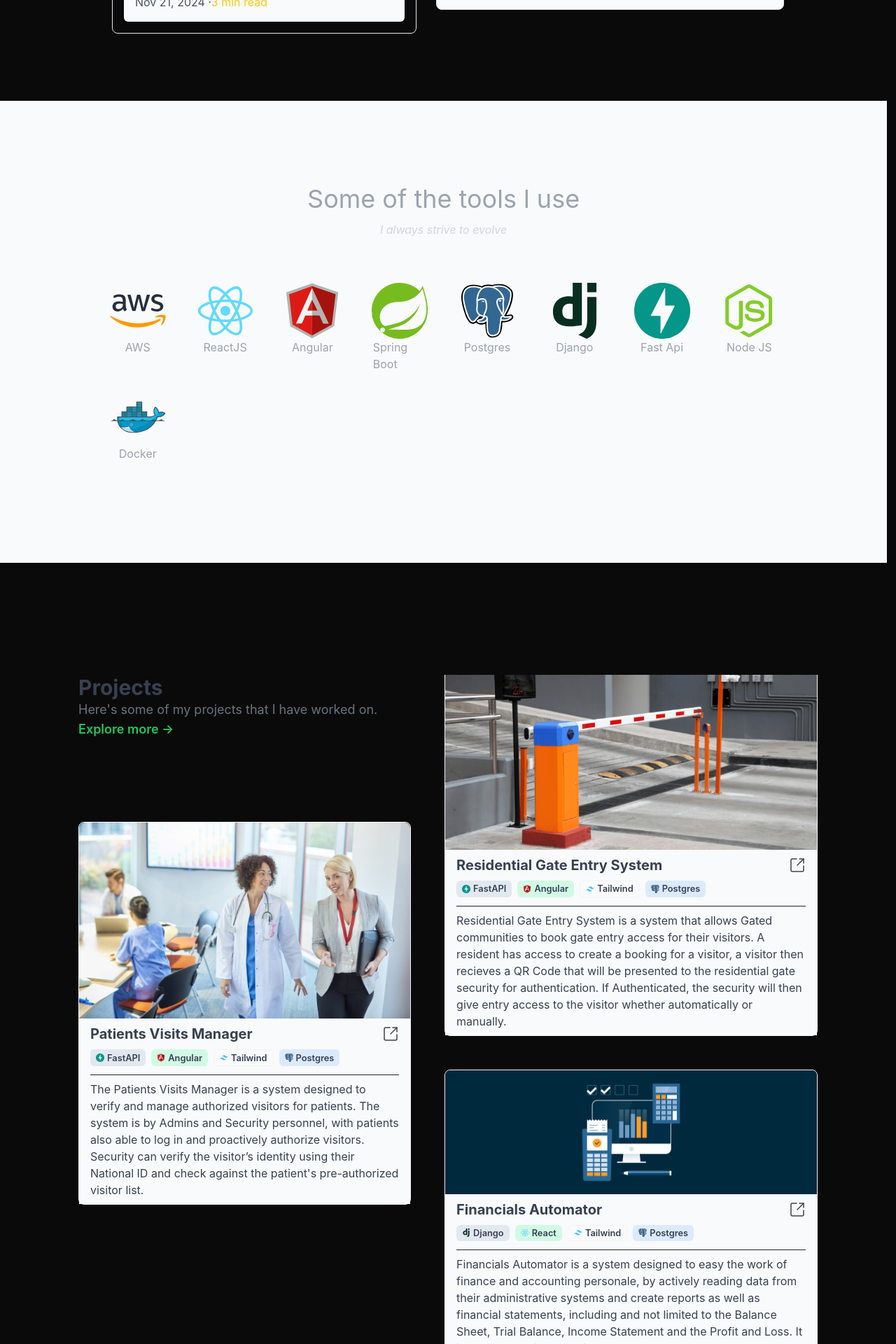
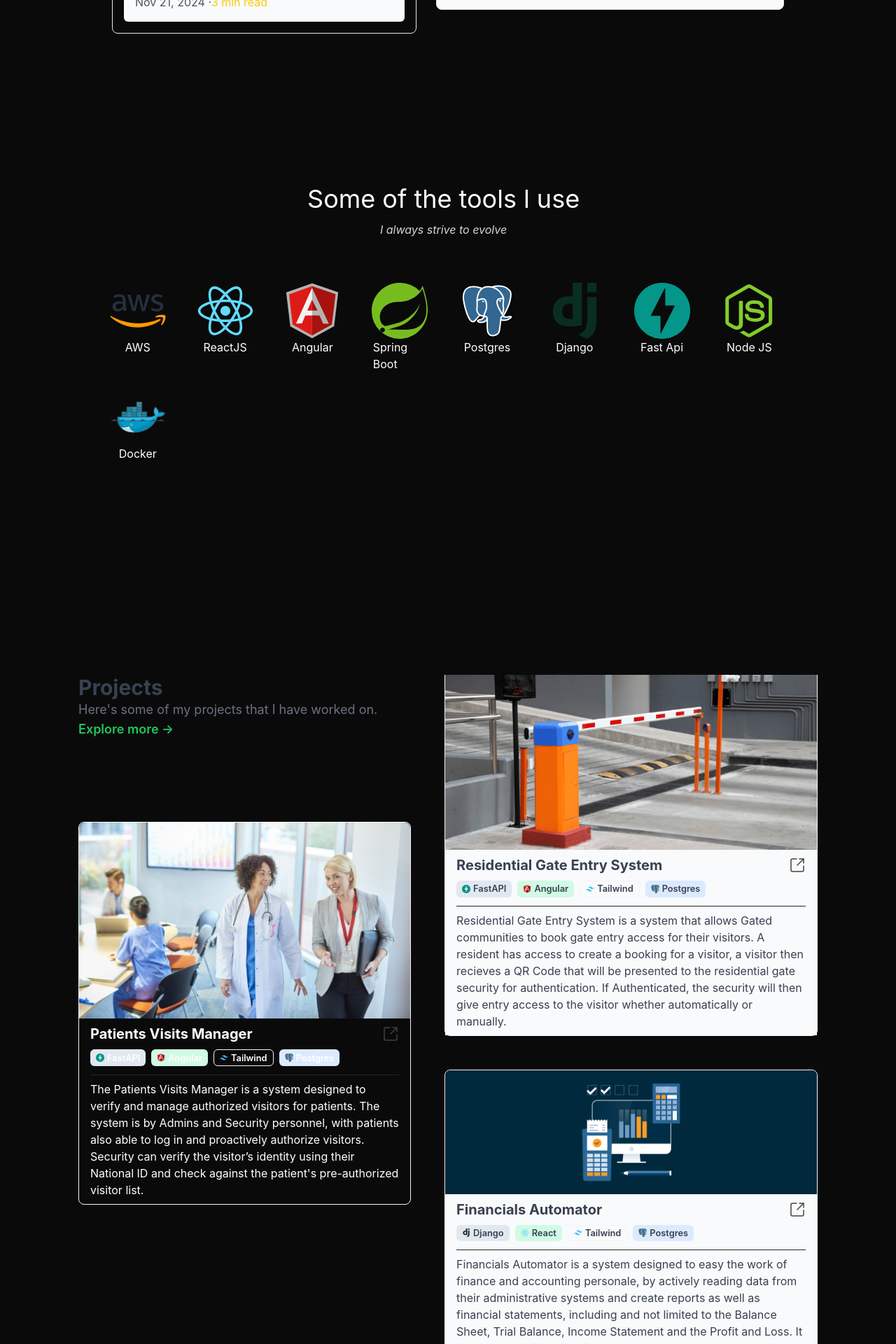
Before and after one commit to judahtc/judahtc.github.io, a React (Vite) app: page /portfolio in a window 1280 px wide. Shown: the part 2307-4227 px from the top of the page at 70% size. Built offline with nearby package versions, Linux system fonts and the light colour scheme.

Commit message:
feat: added darkmode on an instance of a project

```diff
--- a/src/components/MovingSkills.tsx
+++ b/src/components/MovingSkills.tsx
@@ -1,6 +1,6 @@
 const MovingSkills = () => {
     return (
-        <div className="px-4 lg:px-0  bg-gray-50 md:py-36 md:mt-24 lg:py-36 lg:mt-24 py-20 mt-24 text-gray-400  shadow-sm w-[99%]">
+        <div className="px-4 lg:px-0  bg-gray-50 dark:bg-transparent dark:text-white md:py-36 md:mt-24 lg:py-36 lg:mt-24 py-20 mt-24 text-gray-400  shadow-sm w-[99%]">
             <div className="mx-auto lg:w-3/4 md:w-3/4 container flex flex-col items-center space-y-16">
                 <div className="flex flex-col items-center">
                     <span className=" lg:text-4xl md:text-4xl text-xl mb-3 -mt-6">
--- a/src/components/NavBar.tsx
+++ b/src/components/NavBar.tsx
@@ -29,7 +29,7 @@ export default function NavBar() {
 
     return (
         <div className="navbar bg-gray-50 dark:bg-[#0b0b0b] dark:text-white w-full z-50 shadow-neutral-200 fixed">
-            <div className="  text-gray-500 flex items-center justify-between py-3 lg:px-24 md:px-24 px-2 w-full font-bold">
+            <div className="  text-gray-500  flex items-center justify-between py-3 lg:px-24 md:px-24 px-2 w-full font-bold">
                 <div className="font-bold text-2xl">
                     <svg
                         xmlns="http://www.w3.org/2000/svg"
--- a/src/components/Work.tsx
+++ b/src/components/Work.tsx
@@ -58,7 +58,7 @@ export default function Work() {
                                     src={patients_visitor}
                                 ></img>
                             </div>
-                            <div className="bg-gray-50 -mt-2">
+                            <div className="bg-gray-50 dark:bg-transparent dark:text-white -mt-2">
                                 <div className="mt-2 p-2 mx-2 ">
                                     <div className="description flex items-center justify-between">
                                         <div className="font-bold text-xl">
```
